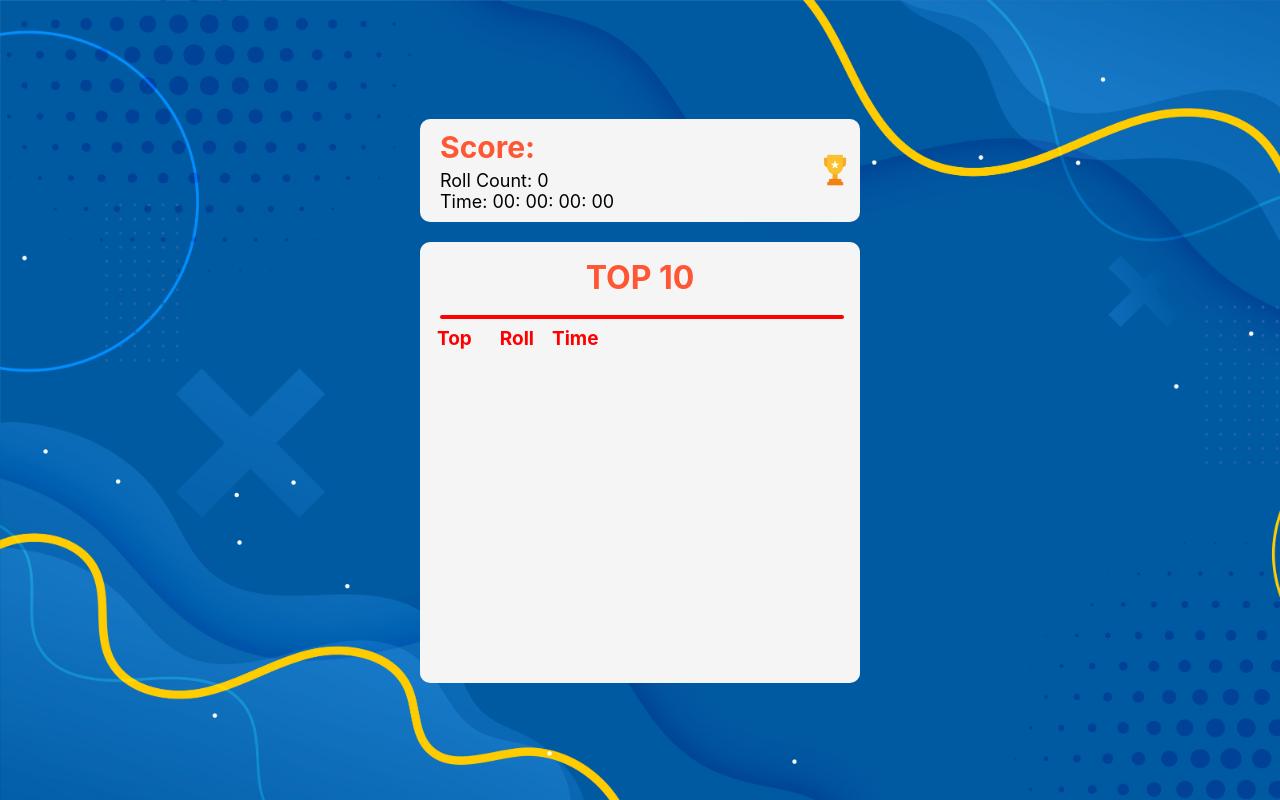
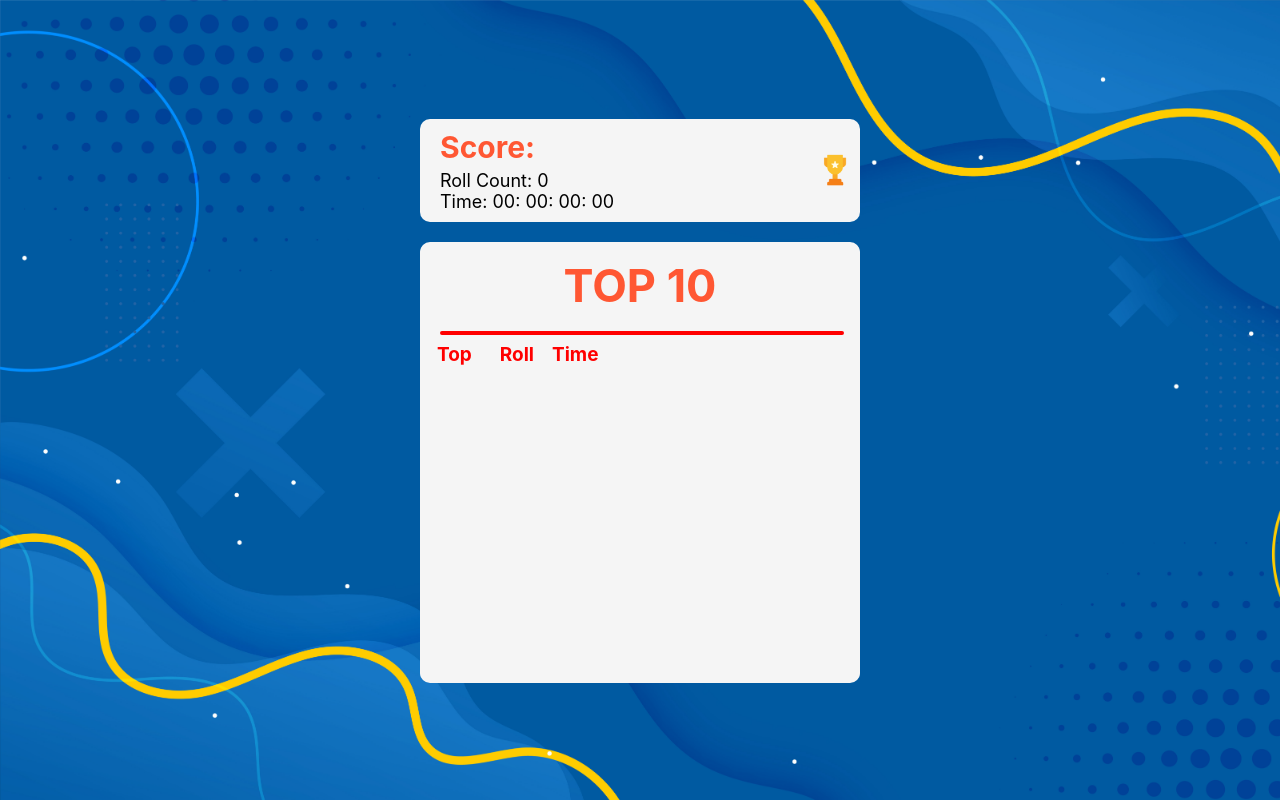
Before and after one commit to JP-DelaVega/tenzies, a React (Create React App) app: page / in a window 1280 px wide. Both pictures are taken after a click on the picture 835 px from the left and 170 px from the top of the page. Built offline with nearby package versions, Linux system fonts and the light colour scheme; the HTML template or start-up script is replaced by a standard one.

Commit message:
Update App.js

```diff
--- a/src/App.js
+++ b/src/App.js
@@ -194,7 +194,7 @@ function App() {
         {status ? <button onClick={endGame}>{tenzies ? "New Game" : "Roll"}</button> : <button onClick={start}>Start Game</button>}
       </main>
       {modal && <div className='record'>
-      <h1>TOP 10</h1>
+      <h1 className='record-title'>TOP 10</h1>
       <hr />
       <div className='identifier'>Top&emsp;&nbsp;&nbsp;Roll&nbsp;&nbsp;&nbsp; Time</div>
       {display}
```
